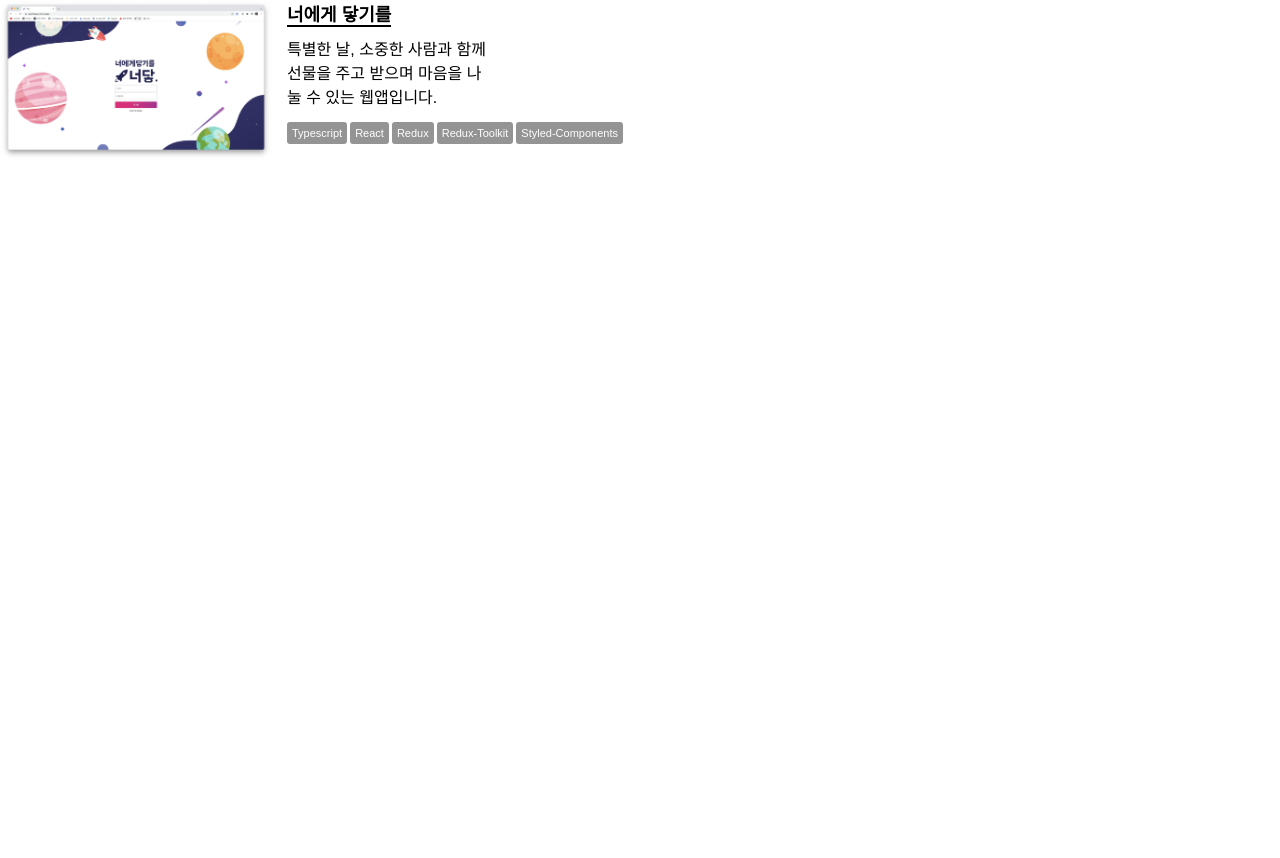
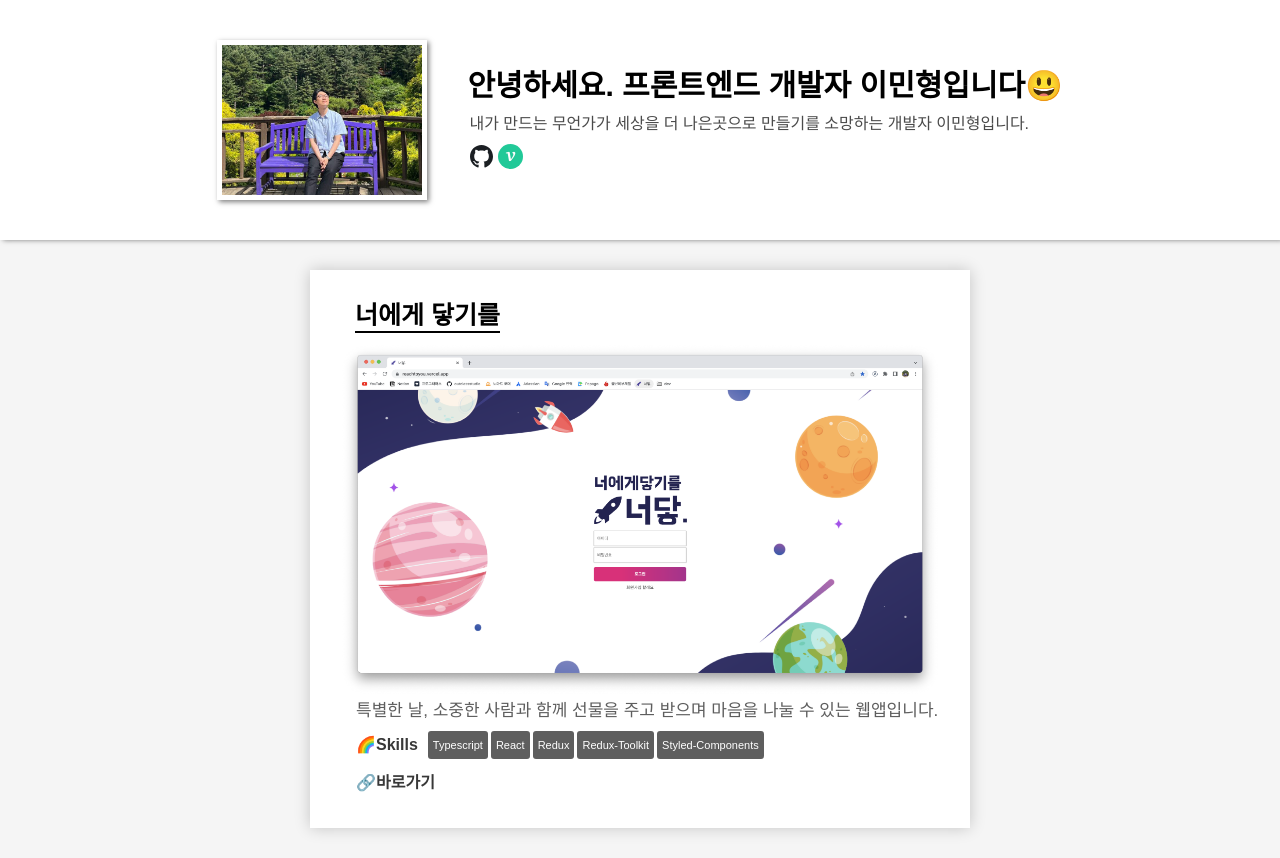
Before and after one commit to outclassstudio/my-portfolio, a React (Create React App) app: page /detail/1 in a window 1280 px wide. Before the commit the page ends 800 px from the top, so only its background shows below. Built offline with nearby package versions, Linux system fonts and the light colour scheme.

Commit message:
Feat: Set portfolio detail

```diff
--- a/src/components/Header.tsx
+++ b/src/components/Header.tsx
@@ -1,10 +1,12 @@
+import { useNavigate } from "react-router-dom";
 import styled from "styled-components";
 import { FlexColumnDiv, FlexDiv } from "../styles/utility.style";
 
 export default function Header() {
+  const navigate = useNavigate();
   return (
     <HeaderContainer>
-      <ProfileImage />
+      <ProfileImage onClick={() => navigate("/")} />
       <InfoWrapper>
         <MainTitle>안녕하세요. 프론트엔드 개발자 이민형입니다😃</MainTitle>
         <ProfileInfo>
@@ -47,6 +49,7 @@ const ProfileImage = styled.div`
   background-size: cover;
   border: 5px solid white;
   box-shadow: rgba(0, 0, 0, 0.5) 2px 2px 5px;
+  cursor: pointer;
 `;
 const InfoWrapper = styled(FlexColumnDiv)`
   margin-left: 30px;
--- a/src/data/portfolio.ts
+++ b/src/data/portfolio.ts
@@ -64,19 +64,27 @@ export const portfolios = [
     githubClient: "https://github.com/outclassstudio/pwa-client",
     thumbnail: "/assets/images/pwa.png",
     skills: {
-      frontend: ["Javascript", "Vue", "Vuex", "Paper.js", "Stomp-Client"],
+      frontend: [
+        "Javascript",
+        "Vue",
+        "Vuex",
+        "Paper.js",
+        "Stomp-Client",
+        "Websocket",
+      ],
       backend: [],
     },
   },
   {
     id: 6,
     title: "TodoList",
-    description: "Vue학습을 위해 만든 페이지입니다",
-    homepage: "https://todo-vue-plum.vercel.app/",
+    description:
+      "Indexed DB로 로컬에 데이터를 저장할 수 있는 To Do List입니다.",
+    homepage: "https://outclass-todo.vercel.app/",
     githubClient: "https://github.com/outclassstudio/todo-vue",
     thumbnail: "/assets/images/todo.png",
     skills: {
-      frontend: ["Javascript", "Vue", "Vuex"],
+      frontend: ["Javascript", "Vue", "Vuex", "IndexedDB"],
       backend: [],
     },
   },
--- a/src/pages/Detail.tsx
+++ b/src/pages/Detail.tsx
@@ -1,65 +1,100 @@
 import { useRecoilState } from "recoil";
 import styled from "styled-components";
 import { portfolioState } from "../recoil/State";
-import { FlexColumnDiv } from "../styles/utility.style";
+import {
+  FlexColumnDiv,
+  FlexColumnDivCentered,
+  FlexDiv,
+  FlexDivCentered,
+} from "../styles/utility.style";
+import Layout from "./Layout";
 
 export default function Detail() {
   const [portfolio, setPortfolio] = useRecoilState(portfolioState);
 
   return (
-    <div>
+    <Layout>
       <PortfolioWrapper>
+        <TitleBox>
+          <Title>{portfolio.title}</Title>
+        </TitleBox>
         <Thumbnail
           src={portfolio.thumbnail}
-          onClick={() => window.open(portfolio.homepage, "_blank")}
+          onClick={() => window.open(portfolio.homepage)}
         />
         <ContentWrapper>
-          <TitleBox>
-            <Title>{portfolio.title}</Title>
-          </TitleBox>
-          <div>{portfolio.description}</div>
+          <Description>{portfolio.description}</Description>
           <SkillsWrapper>
+            <NameTag>🌈Skills</NameTag>
             {portfolio?.skills.frontend.map((skill: any, idx: number) => (
               <Skill key={idx}>{skill}</Skill>
             ))}
           </SkillsWrapper>
+          <Homepage onClick={() => window.open(portfolio.homepage)}>
+            🔗바로가기
+          </Homepage>
         </ContentWrapper>
       </PortfolioWrapper>
-    </div>
+    </Layout>
   );
 }
 
-const PortfolioWrapper = styled.div`
-  height: 200px;
-  display: flex;
-  gap: 15px;
+const PortfolioWrapper = styled(FlexColumnDivCentered)`
+  width: 600px;
+  background: white;
+  padding: 25px 30px 35px 30px;
+  margin-bottom: 30px;
+  box-shadow: rgba(0, 0, 0, 0.2) 0px 0px 15px;
 `;
 const Thumbnail = styled.img`
-  width: 272px;
-  height: 160px;
+  width: 600px;
   cursor: pointer;
 `;
 const ContentWrapper = styled(FlexColumnDiv)`
-  width: 200px;
+  width: 100%;
+  padding-left: 32px;
   gap: 10px;
 `;
-const TitleBox = styled.div``;
+const TitleBox = styled(FlexDiv)`
+  padding-left: 30px;
+  width: 100%;
+  justify-content: left;
+  margin-bottom: 10px;
+`;
 const Title = styled.span`
-  font-size: 18px;
+  font-size: 25px;
   font-weight: bold;
   border-bottom: 2px solid black;
 `;
-const SkillsWrapper = styled.div`
-  height: 100%;
-  /* display: flex; */
+const SkillsWrapper = styled(FlexDiv)`
+  align-items: center;
   white-space: pre;
-  line-height: 27px;
+  line-height: 18px;
+`;
+const NameTag = styled.span`
+  margin-right: 10px;
+  font-weight: bold;
+  color: #383838;
+`;
+const Description = styled.div`
+  word-break: break-all;
+  color: #5e5e5e;
+  font-size: 17px;
 `;
 const Skill = styled.span`
   font-size: 11px;
   color: white;
-  background-color: #949494;
+  background-color: #5e5e5e;
   padding: 5px;
   border-radius: 3px;
   margin-right: 3px;
 `;
+const Homepage = styled.div`
+  font-weight: bold;
+  color: #383838;
+  cursor: pointer;
+
+  :hover {
+    text-decoration: underline;
+  }
+`;
```
